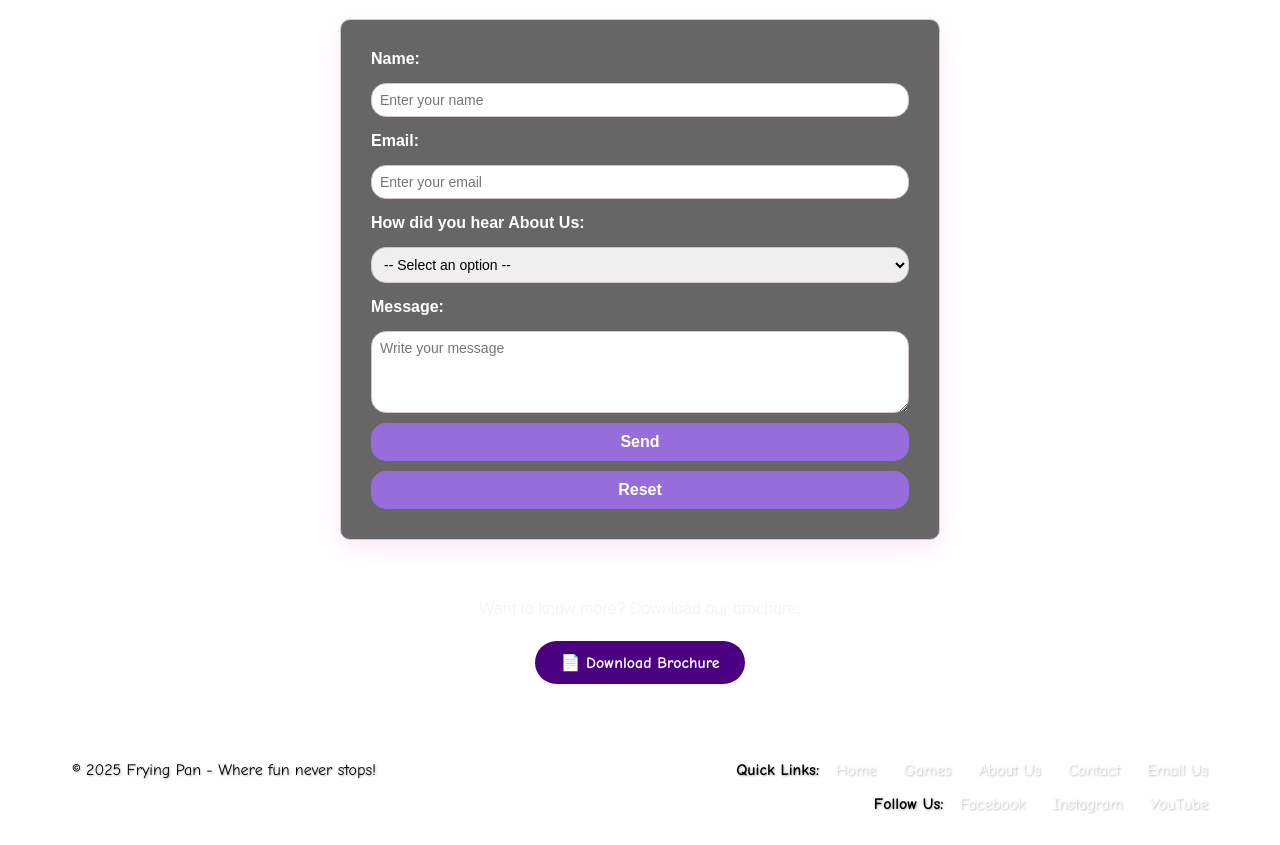
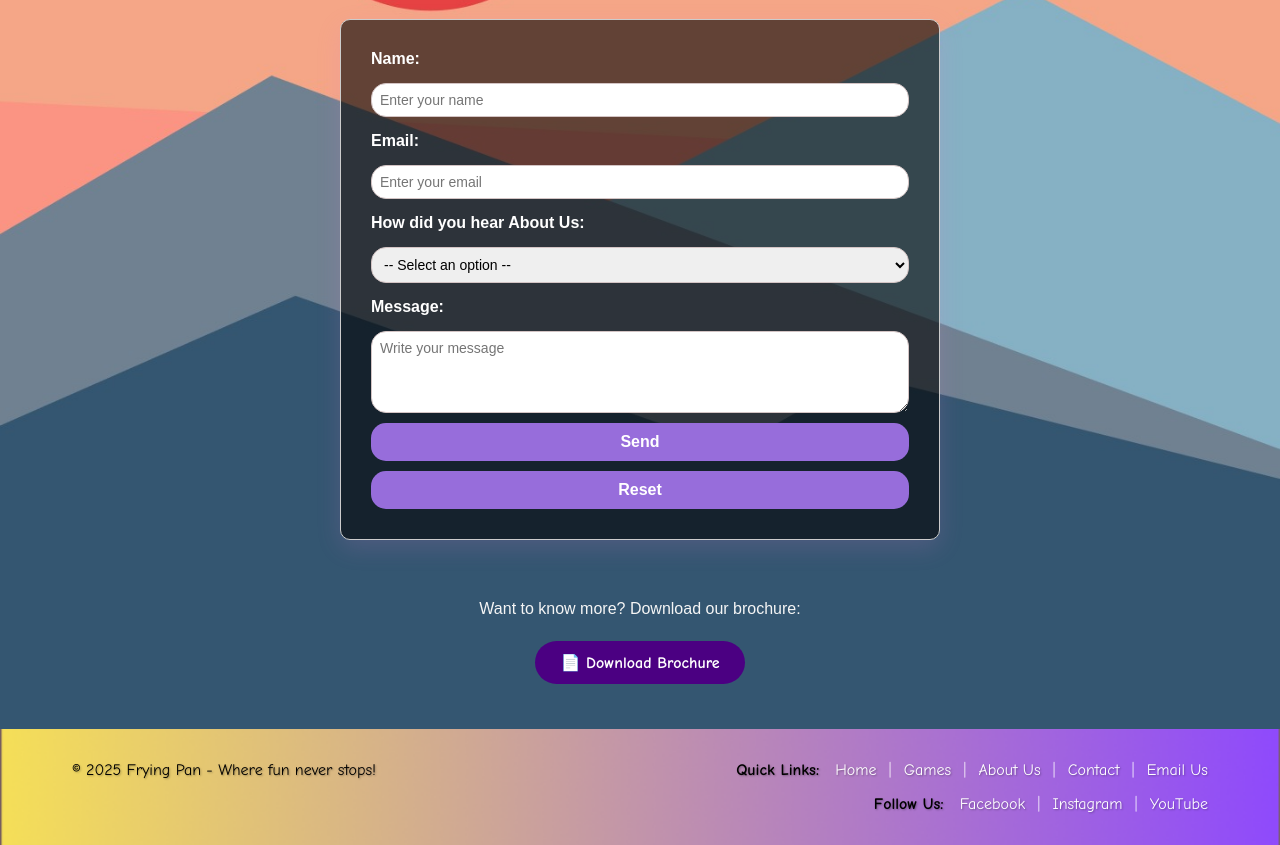
Before and after one commit to Muhammad-Subhan456/Frying_Pan, a plain HTML site: page contact.html in a window 1280 px wide. Shown: the part 224-1069 px from the top of the page. Drawn offline with Linux system fonts and the light colour scheme.

Commit message:
Path error Fixed

```diff
--- a/assets/css/contact.css
+++ b/assets/css/contact.css
@@ -5,7 +5,7 @@
 }
 
 body {
-  background-image: url("assets/images/contact.jpg");
+  background-image: url("../images/contact.jpg");
   background-size: cover;
   background-position: center;
   background-repeat: no-repeat;
--- a/assets/css/footer.css
+++ b/assets/css/footer.css
@@ -12,7 +12,7 @@ body {
 }
 
 .site-footer {
-    background-image: url('assets/images/footer.png');
+    background-image: url('../images/footer.png');
     background-repeat: no-repeat;
     background-size: cover;
     padding: 2rem 0;
```
